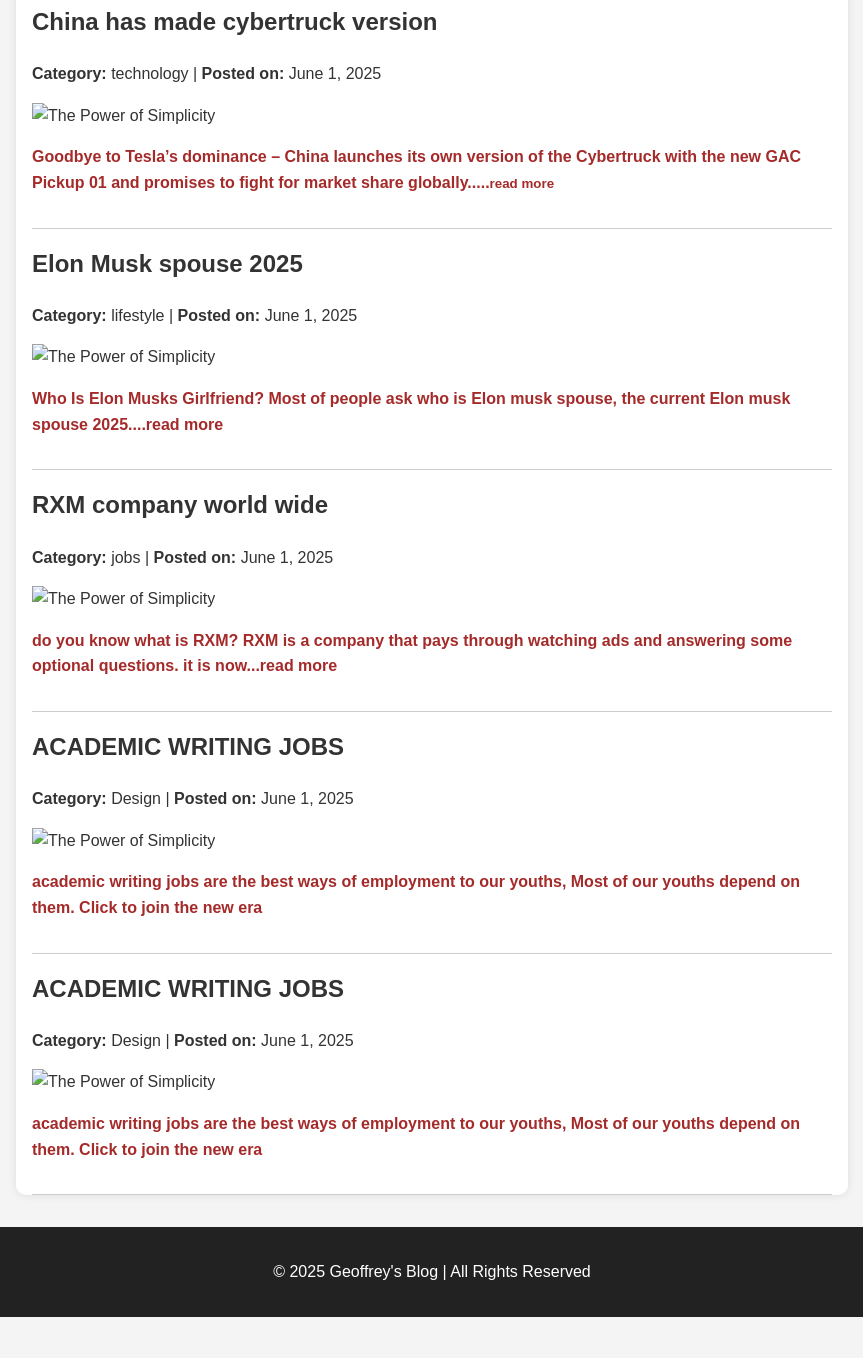
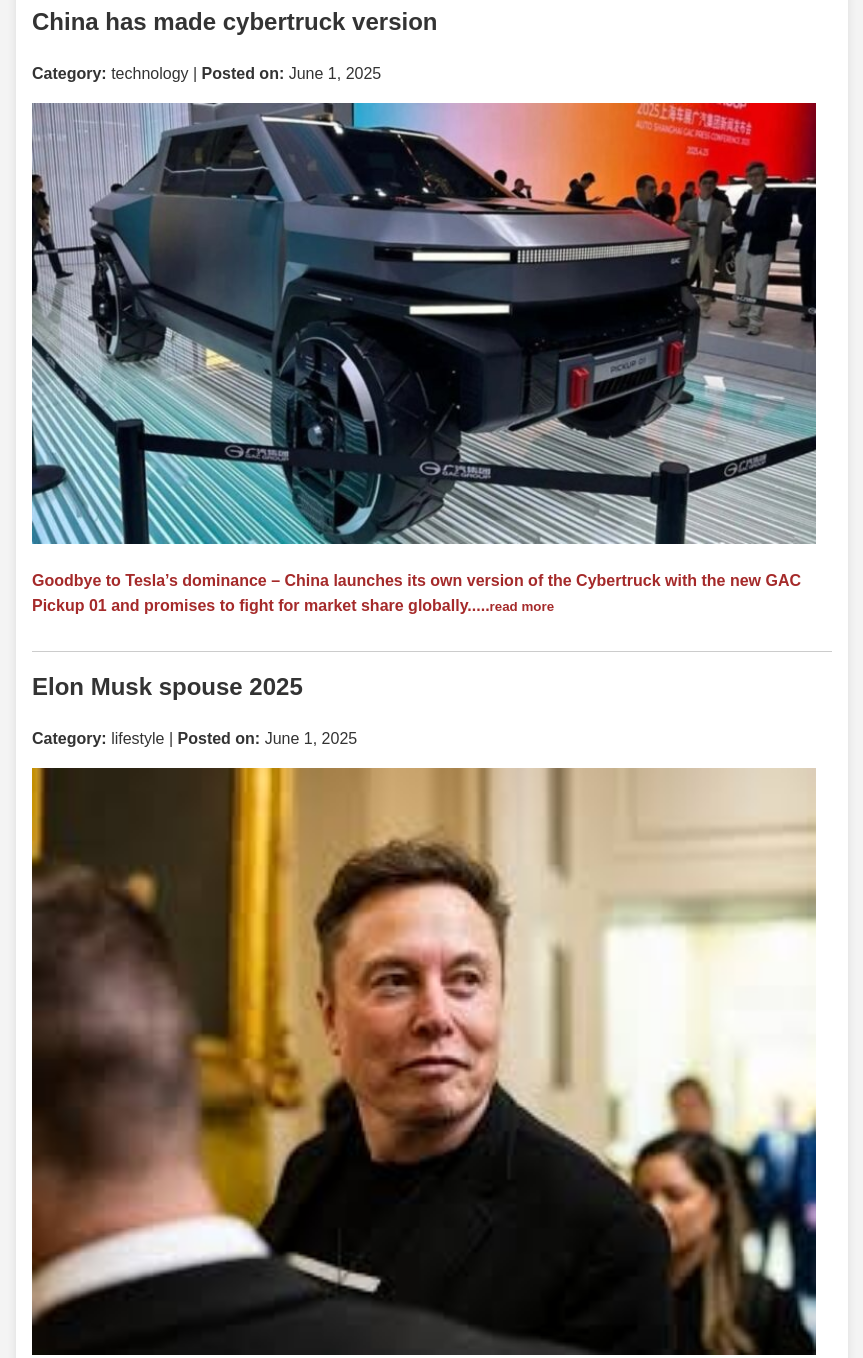
Before and after one commit to Geomuth/Tech, a plain HTML site: page index.html in a window 1280 px wide. Shown: the part 447-1805 px from the top of the page, without its empty margins (208-1071 px from the left). Before the commit the page ends 1764 px from the top, so only its background shows below. Drawn offline with Linux system fonts and the light colour scheme; files that its build step writes are made by us from their sources.

Commit message:
Update index.html

```diff
--- a/index.html
+++ b/index.html
@@ -4,14 +4,14 @@
   <meta charset="UTF-8" />
   <meta name="viewport" content="width=device-width, initial-scale=1.0"/>
   <title>My Blog</title>
-  <link rel="stylesheet" href="css/style.css" />
+  <link rel="stylesheet" href="style.css" />
 </head>
 <body>
   <header>
     <h1>TECH<span style ="color :greenyellow ;">GEO </span ></h1>
   </header>
 
-  <div class="news-ticker"><marquee behavior="scroll" direction="left"><a href="blog/blog1.html">ACADEMIC WRITING</a> | <a href="blog/blog2.html">Elon musk spouse </a> | <a href="blog/blog6.html">china's new cybertruck </a> | <a href="blog/blog4.html">Affiliate Marketing Basics</a> | <a href="blog/blog5.html">Minimalism in 2025</a></marquee></div>
+  <div class="news-ticker"><marquee behavior="scroll" direction="left"><a href="blog1.html">ACADEMIC WRITING</a> | <a href="blog2.html">Elon musk spouse </a> | <a href="blog6.html">china's new cybertruck </a> | <a href="blog4.html">Affiliate Marketing Basics</a> | <a href="blog5.html">Minimalism in 2025</a></marquee></div>
 
   <main>
     <section class="blog-list">
@@ -28,24 +28,24 @@
       <article class="blog-item">
         <h2>China has made cybertruck version </h2>
         <p><strong>Category:</strong> technology | <strong>Posted on:</strong> June 1, 2025</p>
-         <img src="blog/Cybertruck.jpg" alt="The Power of Simplicity" width="98%"/>
-        <p style ="color :brown ;text-decoration :none ;"> <a href="blog/blog6.html"><b>Goodbye to Tesla’s dominance – China launches its own version of the Cybertruck with the new GAC Pickup 01 and promises to fight for market share globally.....<small>read more </small></b></a></p>
+         <img src="Cybertruck.jpg" alt="The Power of Simplicity" width="98%"/>
+        <p style ="color :brown ;text-decoration :none ;"> <a href="blog6.html"><b>Goodbye to Tesla’s dominance – China launches its own version of the Cybertruck with the new GAC Pickup 01 and promises to fight for market share globally.....<small>read more </small></b></a></p>
       </article>
       <section class="blog-list">
 
   <article class="blog-item">
     <h2>Elon Musk spouse 2025</h2>
     <p><strong>Category:</strong> lifestyle | <strong>Posted on:</strong> June 1, 2025</p>
-    <img src="blog/Elon.jpg" alt="The Power of Simplicity" width="98%" />
-     <p style ="color :brown ;text-decoration :none ;"> <a href="blog/blog2.html"><b>Who Is Elon Musks Girlfriend? Most of people ask who is Elon musk spouse, the current Elon musk spouse 2025....read more </b></a></p>
+    <img src="Elon.jpg" alt="The Power of Simplicity" width="98%" />
+     <p style ="color :brown ;text-decoration :none ;"> <a href="blog2.html"><b>Who Is Elon Musks Girlfriend? Most of people ask who is Elon musk spouse, the current Elon musk spouse 2025....read more </b></a></p>
   </article>
   <section class="blog-list">
 
   <article class="blog-item">
     <h2>RXM company world wide</h2>
     <p><strong>Category:</strong> jobs | <strong>Posted on:</strong> June 1, 2025</p>
-    <img src="blog/blog2.jpg" alt="The Power of Simplicity" width="98%" />
-    <p style="color :brown ;text-decoration :none ;"> <a href="blog/blog3.html"><b>
+    <img src="blog2.jpg" alt="The Power of Simplicity" width="98%" />
+    <p style="color :brown ;text-decoration :none ;"> <a href="blog3.html"><b>
     do you know what is RXM? RXM is a company that pays through watching ads and answering some optional questions. it is now...read more </b></a></p>
   </article>
   <section class="blog-list">
@@ -53,16 +53,16 @@
   <article class="blog-item">
     <h2>ACADEMIC WRITING JOBS </h2>
     <p><strong>Category:</strong> Design | <strong>Posted on:</strong> June 1, 2025</p>
-    <img src="blog/blog.jpg" alt="The Power of Simplicity" width="98%" />
-    <p style="color :brown ;text-decoration :none ;"> <a href="blog/blog4.html"><b>academic writing jobs are the best ways of employment to our youths, Most of our youths depend on them. Click to join the new era</b></a></p>
+    <img src="blog.jpg" alt="The Power of Simplicity" width="98%" />
+    <p style="color :brown ;text-decoration :none ;"> <a href="blog4.html"><b>academic writing jobs are the best ways of employment to our youths, Most of our youths depend on them. Click to join the new era</b></a></p>
   </article>
   <section class="blog-list">
 
   <article class="blog-item">
     <h2>ACADEMIC WRITING JOBS </h2>
     <p><strong>Category:</strong> Design | <strong>Posted on:</strong> June 1, 2025</p>
-    <img src="blog/elon.jpg" alt="The Power of Simplicity"width ="100%"/>
-    <p style="color :brown ;text-decoration :none ;"> <a href="blog/blog5.html"><b>academic writing jobs are the best ways of employment to our youths, Most of our youths depend on them. Click to join the new era</b></a></p>
+    <img src="elon.jpg" alt="The Power of Simplicity"width ="100%"/>
+    <p style="color :brown ;text-decoration :none ;"> <a href="blog5.html"><b>academic writing jobs are the best ways of employment to our youths, Most of our youths depend on them. Click to join the new era</b></a></p>
   </article>
 
 
```
